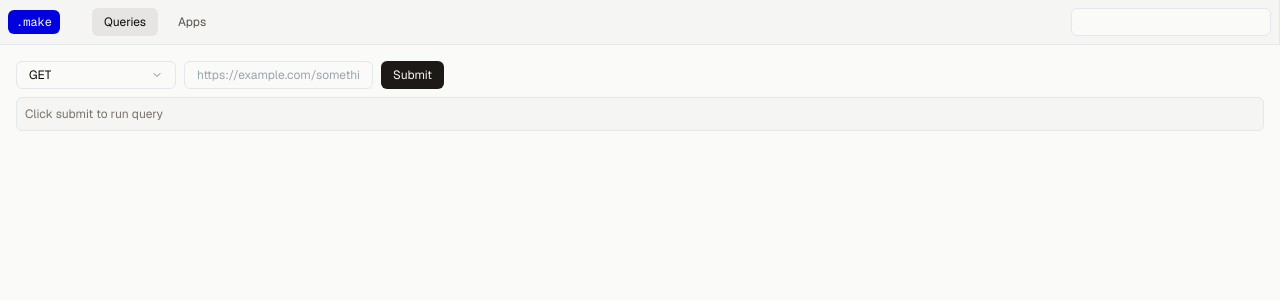
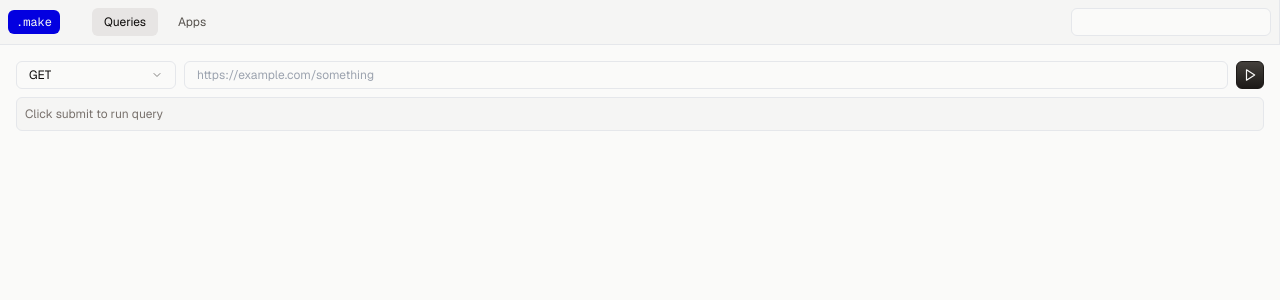
Before and after one commit to daviddkkim/Make, a Next.js app: page /queries in a window 1280 px wide. Shown: the top 300 px of the page. Built offline with nearby package versions, Linux system fonts and the light colour scheme.

Commit message:
new submit button

```diff
--- a/src/app/queries/components/QueryClient.tsx
+++ b/src/app/queries/components/QueryClient.tsx
@@ -8,7 +8,7 @@ import {
   FormItem,
   FormMessage,
 } from "@/components/Form";
-import { Check } from "lucide-react";
+import { Check, Play } from "lucide-react";
 import { Input } from "@/components/Input";
 import { useForm } from "react-hook-form";
 import { JSONTree } from "react-json-tree";
@@ -86,18 +86,21 @@ export default function QueryClient() {
               name={"url"}
               control={form.control}
               render={({ field }) => (
-                <FormItem>
+                <FormItem
+                  className="w-full"
+                >
                   <FormControl>
                     <Input
                       placeholder="https://example.com/something"
                       {...field}
+                      className="w-full"
                     />
                   </FormControl>
                   <FormMessage />
                 </FormItem>
               )}
             />
-            <Button type="submit"> Submit</Button>
+            <Button type="submit" size={"icon"}> <Play size="14" className="text-stone-50" /></Button>
           </div>
           <div className="bg-stone-100 rounded-md p-2 border text-xs flex flex-col">
             {response ? (
--- a/src/components/Button.tsx
+++ b/src/components/Button.tsx
@@ -9,7 +9,7 @@ const buttonVariants = cva(
   {
     variants: {
       variant: {
-        default: "bg-stone-900 text-stone-50 hover:bg-stone-800",
+        default: "bg-gradient-to-b from-stone-700 to-stone-900 border border-stone-900 text-stone-50 hover:from-stone-900 hover:to-stone-900",
         destructive: "bg-red-600 text-red-950 hover:bg-red-700",
         outline:
           "text-sand-1200-light dark:text-sand-1200-dark border border-input bg-sand-100-light dark:bg-sand-100-dark hover:bg-sand-200-light dark:hover:bg-sand-200-dark",
@@ -22,7 +22,7 @@ const buttonVariants = cva(
         default: "h-7 px-3",
         sm: "h-6 rounded-md px-2",
         lg: "h-8 rounded-md px-4",
-        icon: "h-8 w-8",
+        icon: "min-h-7 min-w-7 max-h-7 max-w-7",
       },
     },
     defaultVariants: {
```
